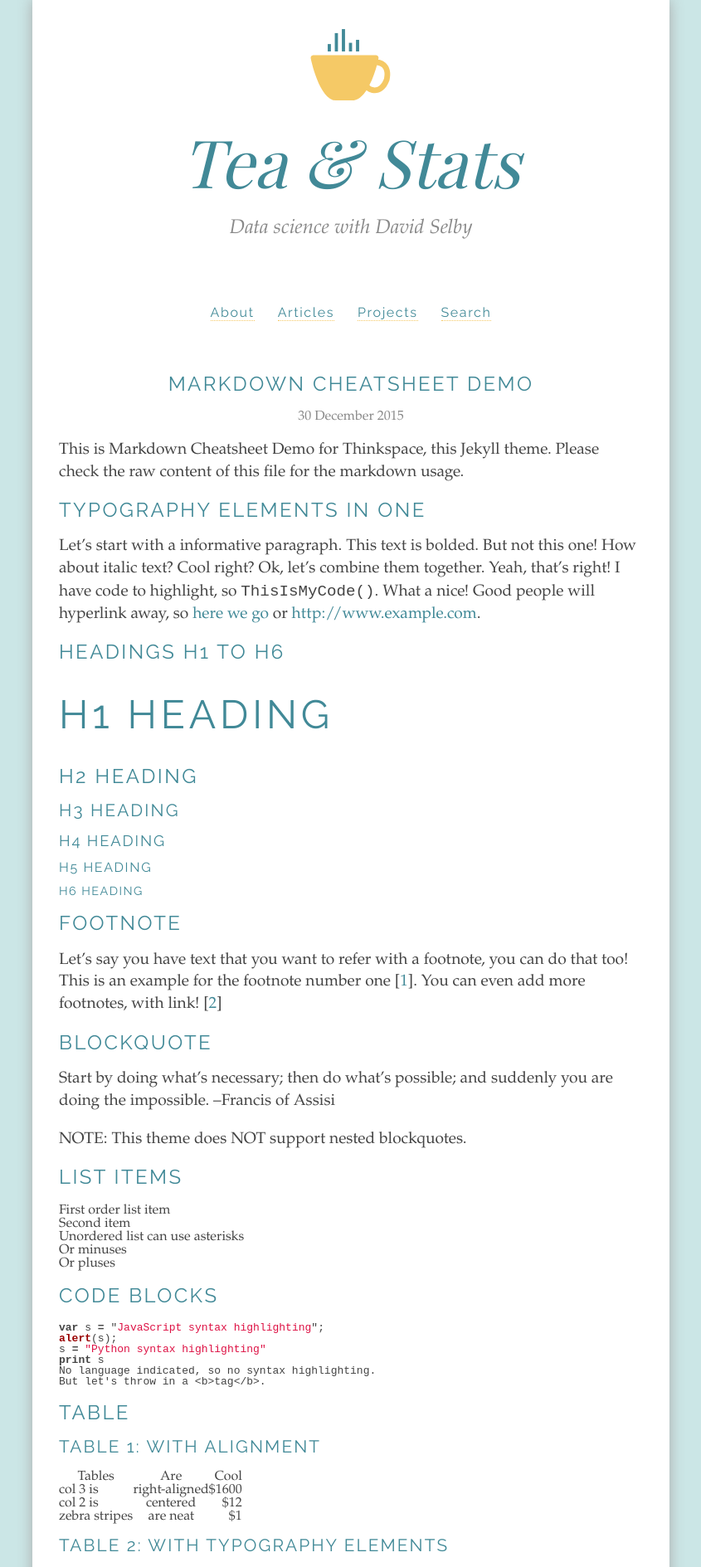
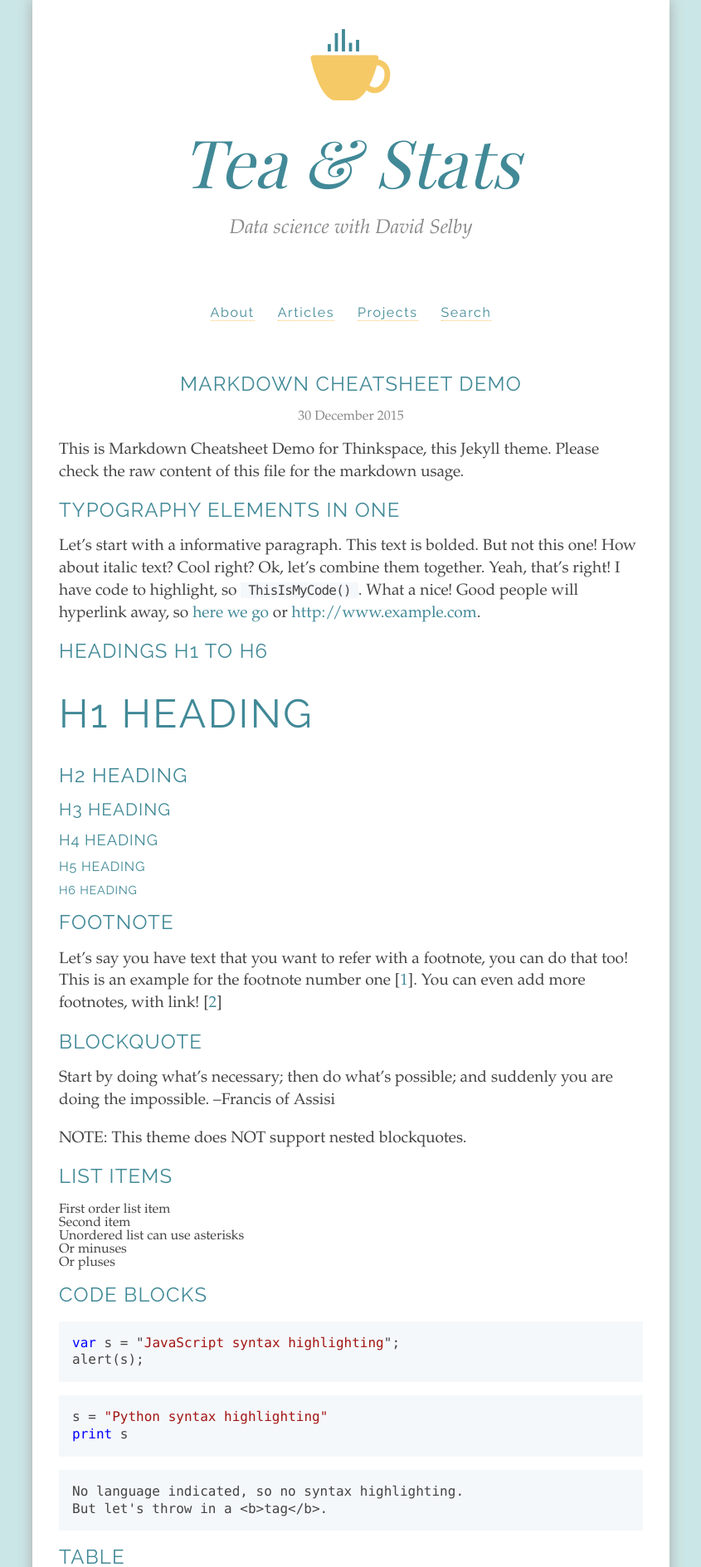
Before and after one commit to Selbosh/old-jekyll, a Jekyll site: the page built from _posts/2015-12-30-markdown-cheatsheet-demo.md, in a window 1280 px wide. Shown: the top 1889 px of the page at 83% size, without its empty margins (217-1062 px from the left). Built offline with Jekyll 4.4.1, drawn with Linux system fonts in a browser that asks for light colours; some web fonts are replaced.

Commit message:
Change syntax highlight style to VS; tweak padding of code blocks

```diff
--- a/_sass/_syntax.scss
+++ b/_sass/_syntax.scss
@@ -1,61 +1,35 @@
-// Pygments syntax highlighting
-.highlight  { background: none; } /* formerly #fff; changed to be transparent */
-.highlight .c { color: #999988; font-style: italic } /* Comment */
-.highlight .err { color: #a61717; background-color: #e3d2d2 } /* Error */
-.highlight .k { font-weight: bold } /* Keyword */
-.highlight .o { font-weight: bold } /* Operator */
-.highlight .cm { color: #999988; font-style: italic } /* Comment.Multiline */
-.highlight .cp { color: #999999; font-weight: bold } /* Comment.Preproc */
-.highlight .c1 { color: #999988; font-style: italic } /* Comment.Single */
-.highlight .cs { color: #999999; font-weight: bold; font-style: italic } /* Comment.Special */
-.highlight .gd { color: #000000; background-color: #ffdddd } /* Generic.Deleted */
-.highlight .gd .x { color: #000000; background-color: #ffaaaa } /* Generic.Deleted.Specific */
+/* Pygments syntax highlighting. Based on
+https://github.com/jwarby/jekyll-pygments-themes/blob/master/vs.css */
+// .highlight .hll { background-color: #ffffcc }
+.highlight .c { color: #008000 } /* Comment */
+.highlight .err { border: 1px solid #FF0000 } /* Error */
+.highlight .k { color: #0000ff } /* Keyword */
+.highlight .cm { color: #008000 } /* Comment.Multiline */
+.highlight .cp { color: #0000ff } /* Comment.Preproc */
+.highlight .c1 { color: #008000 } /* Comment.Single */
+.highlight .cs { color: #008000 } /* Comment.Special */
 .highlight .ge { font-style: italic } /* Generic.Emph */
-.highlight .gr { color: #aa0000 } /* Generic.Error */
-.highlight .gh { color: #999999 } /* Generic.Heading */
-.highlight .gi { color: #000000; background-color: #ddffdd } /* Generic.Inserted */
-.highlight .gi .x { color: #000000; background-color: #aaffaa } /* Generic.Inserted.Specific */
-.highlight .go { color: #888888 } /* Generic.Output */
-.highlight .gp { color: #555555 } /* Generic.Prompt */
+.highlight .gh { font-weight: bold } /* Generic.Heading */
+.highlight .gp { font-weight: bold } /* Generic.Prompt */
 .highlight .gs { font-weight: bold } /* Generic.Strong */
-.highlight .gu { color: #aaaaaa } /* Generic.Subheading */
-.highlight .gt { color: #aa0000 } /* Generic.Traceback */
-.highlight .kc { font-weight: bold } /* Keyword.Constant */
-.highlight .kd { font-weight: bold } /* Keyword.Declaration */
-.highlight .kp { font-weight: bold } /* Keyword.Pseudo */
-.highlight .kr { font-weight: bold } /* Keyword.Reserved */
-.highlight .kt { color: #445588; font-weight: bold } /* Keyword.Type */
-.highlight .m { color: #009999 } /* Literal.Number */
-.highlight .s { color: #d14 } /* Literal.String */
-.highlight .na { color: #008080 } /* Name.Attribute */
-.highlight .nb { color: #0086B3 } /* Name.Builtin */
-.highlight .nc { color: #445588; font-weight: bold } /* Name.Class */
-.highlight .no { color: #008080 } /* Name.Constant */
-.highlight .ni { color: #800080 } /* Name.Entity */
-.highlight .ne { color: #990000; font-weight: bold } /* Name.Exception */
-.highlight .nf { color: #990000; font-weight: bold } /* Name.Function */
-.highlight .nn { color: #555555 } /* Name.Namespace */
-.highlight .nt { color: #000080 } /* Name.Tag */
-.highlight .nv { color: #008080 } /* Name.Variable */
-.highlight .ow { font-weight: bold } /* Operator.Word */
-.highlight .w { color: #bbbbbb } /* Text.Whitespace */
-.highlight .mf { color: #009999 } /* Literal.Number.Float */
-.highlight .mh { color: #009999 } /* Literal.Number.Hex */
-.highlight .mi { color: #009999 } /* Literal.Number.Integer */
-.highlight .mo { color: #009999 } /* Literal.Number.Oct */
-.highlight .sb { color: #d14 } /* Literal.String.Backtick */
-.highlight .sc { color: #d14 } /* Literal.String.Char */
-.highlight .sd { color: #d14 } /* Literal.String.Doc */
-.highlight .s2 { color: #d14 } /* Literal.String.Double */
-.highlight .se { color: #d14 } /* Literal.String.Escape */
-.highlight .sh { color: #d14 } /* Literal.String.Heredoc */
-.highlight .si { color: #d14 } /* Literal.String.Interpol */
-.highlight .sx { color: #d14 } /* Literal.String.Other */
-.highlight .sr { color: #009926 } /* Literal.String.Regex */
-.highlight .s1 { color: #d14 } /* Literal.String.Single */
-.highlight .ss { color: #990073 } /* Literal.String.Symbol */
-.highlight .bp { color: #999999 } /* Name.Builtin.Pseudo */
-.highlight .vc { color: #008080 } /* Name.Variable.Class */
-.highlight .vg { color: #008080 } /* Name.Variable.Global */
-.highlight .vi { color: #008080 } /* Name.Variable.Instance */
-.highlight .il { color: #009999 } /* Literal.Number.Integer.Long */
+.highlight .gu { font-weight: bold } /* Generic.Subheading */
+.highlight .kc { color: #0000ff } /* Keyword.Constant */
+.highlight .kd { color: #0000ff } /* Keyword.Declaration */
+.highlight .kn { color: #0000ff } /* Keyword.Namespace */
+.highlight .kp { color: #0000ff } /* Keyword.Pseudo */
+.highlight .kr { color: #0000ff } /* Keyword.Reserved */
+.highlight .kt { color: #2b91af } /* Keyword.Type */
+.highlight .s { color: #a31515 } /* Literal.String */
+.highlight .nc { color: #2b91af } /* Name.Class */
+.highlight .ow { color: #0000ff } /* Operator.Word */
+.highlight .sb { color: #a31515 } /* Literal.String.Backtick */
+.highlight .sc { color: #a31515 } /* Literal.String.Char */
+.highlight .sd { color: #a31515 } /* Literal.String.Doc */
+.highlight .s2 { color: #a31515 } /* Literal.String.Double */
+.highlight .se { color: #a31515 } /* Literal.String.Escape */
+.highlight .sh { color: #a31515 } /* Literal.String.Heredoc */
+.highlight .si { color: #a31515 } /* Literal.String.Interpol */
+.highlight .sx { color: #a31515 } /* Literal.String.Other */
+.highlight .sr { color: #a31515 } /* Literal.String.Regex */
+.highlight .s1 { color: #a31515 } /* Literal.String.Single */
+.highlight .ss { color: #a31515 } /* Literal.String.Symbol */
--- a/_sass/_typography.scss
+++ b/_sass/_typography.scss
@@ -34,7 +34,7 @@ a {
   color: $colour-header;
   font-weight: normal;//bold;
   text-transform: uppercase;
-  letter-spacing: 0.1em;
+  letter-spacing: 0.05em;
   margin: .81em 0;
 }
 
@@ -71,7 +71,24 @@ nav {
 }
 
 code, pre {
-  font-family: monospace;
+  font-family: Consolas, "Liberation Mono", Menlo, Courier, monospace;
+  background-color: #f5f8fa;
+  font-size: 1rem;
+}
+
+pre {
+  margin: 1em 0;
+  padding: 1em;
+  line-height: 1.3;
+}
+
+p>code { // In-line code only
+  letter-spacing: -0.05em;
+  /* Space in-line code apart from surrounding words
+     (Inspired by GitHub's CSS) */
+  &::before, &::after {
+    content: "\00a0"; // = non-breaking space
+  }
 }
 
 article footer {
```
